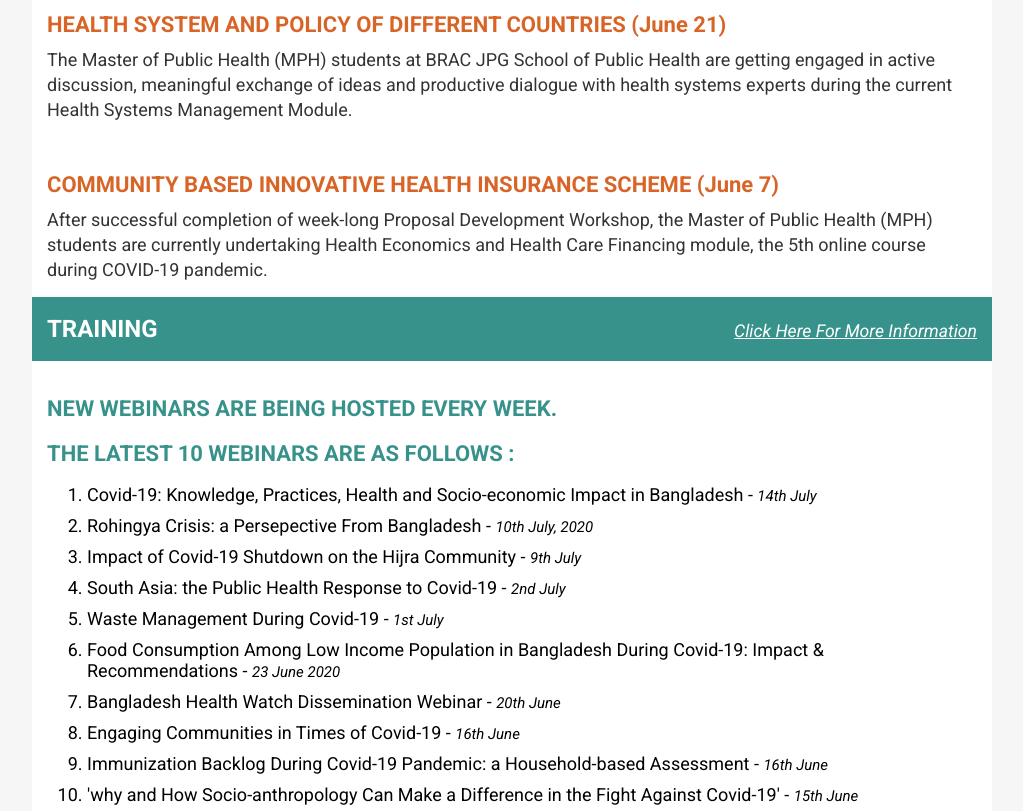
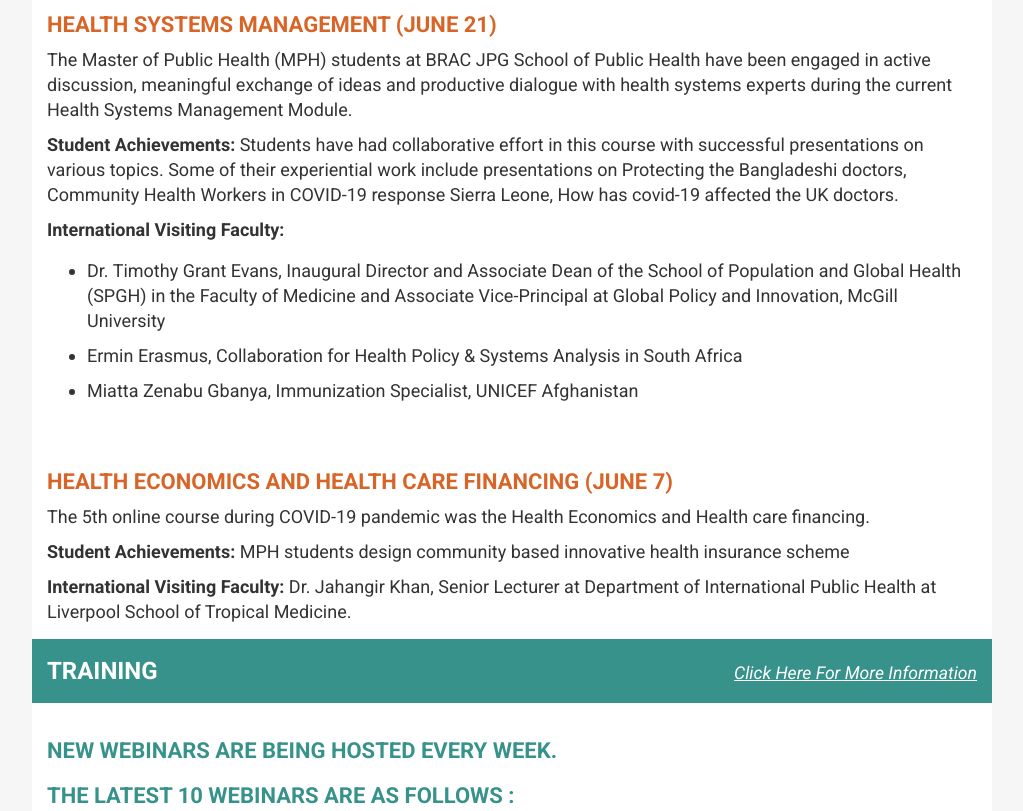
Before and after one commit to mashudranagithub/Email-Template, a plain HTML site: page index.html in a window 1280 px wide. Shown: the part 800-1611 px from the top of the page, without its empty margins (128-1151 px from the left). Drawn offline with Linux system fonts and the light colour scheme.

Commit message:
27 July email template updated

```diff
--- a/index.html
+++ b/index.html
@@ -33,7 +33,7 @@
 						    <span style="float:right;
 						    font-size: 1.5rem;
 						    margin-top: 5px;
-						    text-transform: capitalize;"><i>July 16th, 2020</i></span>
+						    text-transform: capitalize;"><i>July 27th, 2020</i></span>
 						</h2>
 					</div>
 					<div style="padding: 35px 15px;">
@@ -65,12 +65,21 @@
 					</h3>
 				</div>
 				<div style="padding:15px;">
-					<h4 style="color: #d86527;font-weight: 700;font-size: 22px; margin: 20px 0 10px;">HEALTH SYSTEM AND POLICY OF DIFFERENT COUNTRIES (June 21)</h4>
-					<p style="color: #333;font-size: 18px; line-height: 25px; margin:0; margin-top:5px;">The Master of Public Health (MPH) students at BRAC JPG School of Public Health are getting engaged in active discussion, meaningful exchange of ideas and productive dialogue with health systems experts during the current Health Systems Management Module.</p>
+					<h4 style="color: #d86527;font-weight: 700;font-size: 22px; margin: 20px 0 10px;">HEALTH SYSTEMS MANAGEMENT (JUNE 21)</h4>
+					<p style="color: #333;font-size: 18px; line-height: 25px; margin:0; margin-top:5px;">The Master of Public Health (MPH) students at BRAC JPG School of Public Health have been engaged in active discussion, meaningful exchange of ideas and productive dialogue with health systems experts during the current Health Systems Management Module.</p>
+					<p style="color: #333;font-size: 18px; line-height: 25px; margin:0; margin-top:10px;"><b>Student Achievements:</b> Students have had collaborative effort in this course with successful presentations on various topics. Some of their experiential work include presentations on Protecting the Bangladeshi doctors, Community Health Workers in COVID-19 response Sierra Leone, How has covid-19 affected the UK doctors. </p>
+					<p style="color: #333;font-size: 18px; line-height: 25px; margin:0; margin-top:10px;"><b>International Visiting Faculty:</b></p>
+					<ul>
+						<li style="color: #333;font-size: 18px; line-height: 25px; margin:0; margin-top:10px;">Dr. Timothy Grant Evans, Inaugural Director and Associate Dean of the School of Population and Global Health (SPGH) in the Faculty of Medicine and Associate Vice-Principal at Global Policy and Innovation, McGill University</li>
+						<li style="color: #333;font-size: 18px; line-height: 25px; margin:0; margin-top:10px;">Ermin Erasmus, Collaboration for Health Policy & Systems Analysis in South Africa</li>
+						<li style="color: #333;font-size: 18px; line-height: 25px; margin:0; margin-top:10px;">Miatta Zenabu Gbanya, Immunization Specialist, UNICEF Afghanistan</li>
+					</ul>
 				</div>
 				<div style="padding:15px;">
-					<h4 style="color: #d86527;font-weight: 700;font-size: 22px; margin: 20px 0 10px;">COMMUNITY BASED INNOVATIVE HEALTH INSURANCE SCHEME (June 7)</h4>
-					<p style="color: #333;font-size: 18px; line-height: 25px; margin:0; margin-top:5px;">After successful completion of week-long Proposal Development Workshop, the Master of Public Health (MPH) students are currently undertaking Health Economics and Health Care Financing module, the 5th online course during COVID-19 pandemic.</p>
+					<h4 style="color: #d86527;font-weight: 700;font-size: 22px; margin: 20px 0 10px;">HEALTH ECONOMICS AND HEALTH CARE FINANCING (JUNE 7)</h4>
+					<p style="color: #333;font-size: 18px; line-height: 25px; margin:0; margin-top:5px;">The 5th online course during COVID-19 pandemic was the Health Economics and Health care financing.</p>
+					<p style="color: #333;font-size: 18px; line-height: 25px; margin:0; margin-top:10px;"><b>Student Achievements:</b> MPH students design community based innovative health insurance scheme</p>
+					<p style="color: #333;font-size: 18px; line-height: 25px; margin:0; margin-top:10px;"><b>International Visiting Faculty:</b> Dr. Jahangir Khan, Senior Lecturer at Department of International Public Health at Liverpool School of Tropical Medicine.</p>
 				</div>
 			</section>
 
@@ -131,7 +140,7 @@
 							<i style="font-size: 15px;margin-top:5px;">16th June</i>
 						</li>
 						<li style="margin-bottom: 10px;">
-							<a>'why and How Socio-anthropology Can Make a Difference in the Fight Against Covid-19' - </a>
+							<a>Why and How Socio-anthropology Can Make a Difference in the Fight Against Covid-19 - </a>
 							<i style="font-size: 15px;margin-top:5px;">15th June</i>
 						</li>
 						<a href="http://covid.bracjpgsph.org/#Training">Click to see all</a>
```
